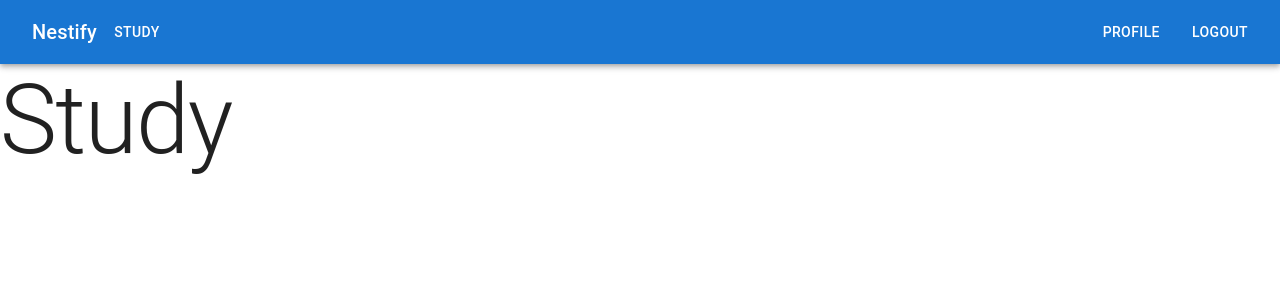
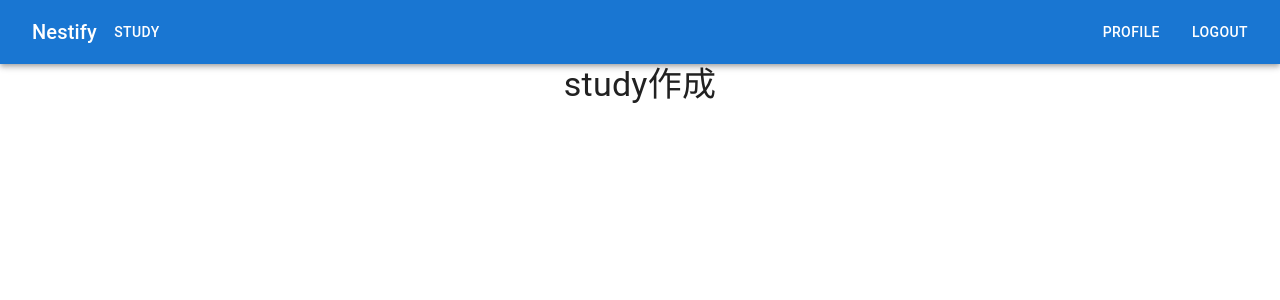
Before and after one commit to Muhyun-Kim/nestify, a Next.js app: page /study in a window 1280 px wide. Shown: the top 300 px of the page. Built offline with nearby package versions, Linux system fonts and the light colour scheme; no server answers.

Commit message:
add making study group page

```diff
--- a/src/app/study/page.tsx
+++ b/src/app/study/page.tsx
@@ -4,8 +4,10 @@ import { Box, Typography } from "@mui/material";
 
 export default function Study() {
   return (
-    <Box>
-      <Typography variant="h1">Study</Typography>
+    <Box
+      sx={{ display: "flex", flexDirection: "column", alignItems: "center" }}
+    >
+      <Typography variant="h4">study作成</Typography>
     </Box>
   );
 }
```
